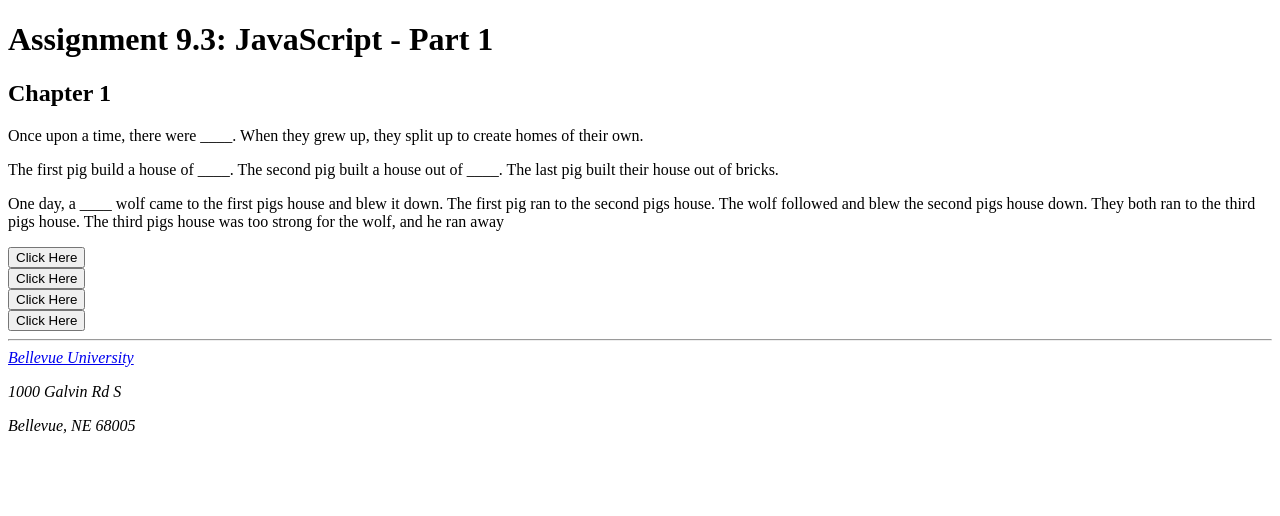
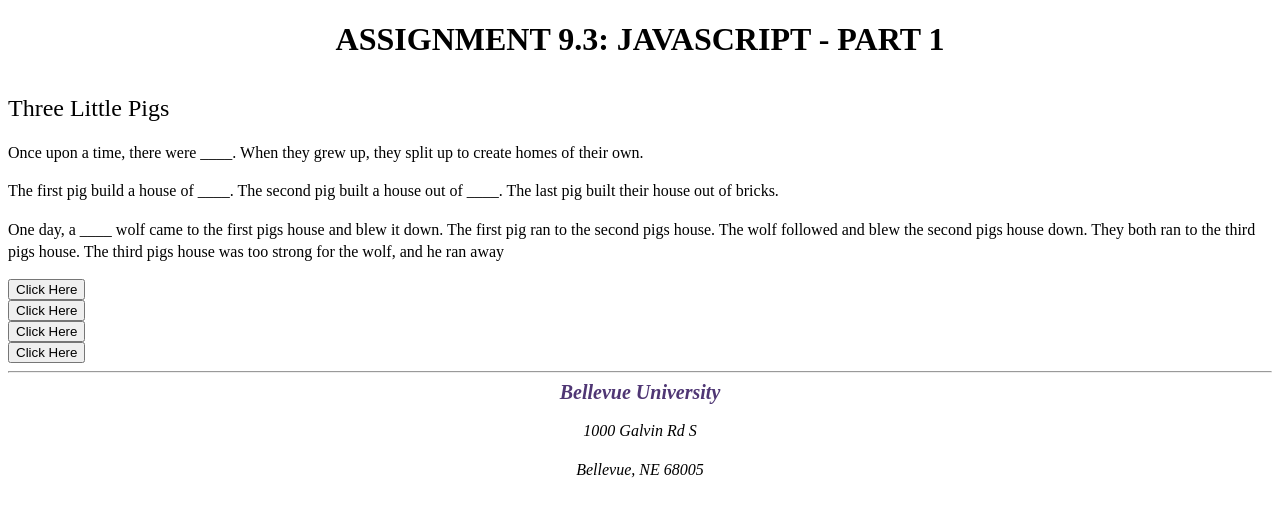
Before and after one commit to kendalljtaylor/csd-340, a plain HTML site: page module-9/Taylor_Mod9_3.html in a window 1280 px wide. Drawn offline with Linux system fonts and the light colour scheme.

Commit message:
pushing 9/16/24

```diff
--- a/module-9/Taylor_Mod9_3.css
+++ b/module-9/Taylor_Mod9_3.css
@@ -0,0 +1,30 @@
+
+html, body {
+	font-size: 16px;}
+p {
+	font-weight: 400;
+	line-height: 1.4em;}
+h1 {
+	font-weight: 700;
+	text-transform: uppercase;
+	text-align: center;}
+h2 {
+	font-weight: 500;
+	text-align: left;
+	padding-top: 15px;}
+address {
+	text-align: center;}
+a {
+	font-weight: bold;
+	font-size: 1.25em;
+	color: #4F3674;
+	text-decoration: none;}
+a:hover {
+	text-decoration: underline;
+	background-color: #D6A800;}
+a:visited {
+	color: purple;}
+.sentence {
+	font-style: italic;}
+.intro {
+	text indent: 2em;}
--- a/module-9/Taylor_Mod9_3.html
+++ b/module-9/Taylor_Mod9_3.html
@@ -22,7 +22,7 @@
 <body>
 <div id= "container">
 <h1>Assignment 9.3: JavaScript - Part 1</h1>
-<h2>Chapter 1</h2>
+<h2>Three Little Pigs</h2>
 <p>Once upon a time, there were <span id="first">____</span>.  When they grew up, they split up to create homes of their own. </p>
 <p> The first pig build a house of <span id="second">____</span>.  The second pig built a house out of <span id="third">____</span>.  The last pig built their house out of bricks.</p>
 <p>One day, a <span id="fourth">____</span> wolf came to the first pigs house and blew it down.  The first pig ran to the second pigs house.  The wolf followed and blew the second pigs house down.  They both ran to the third pigs house.  The third pigs house was too strong for the wolf, and he ran away</p>
```
